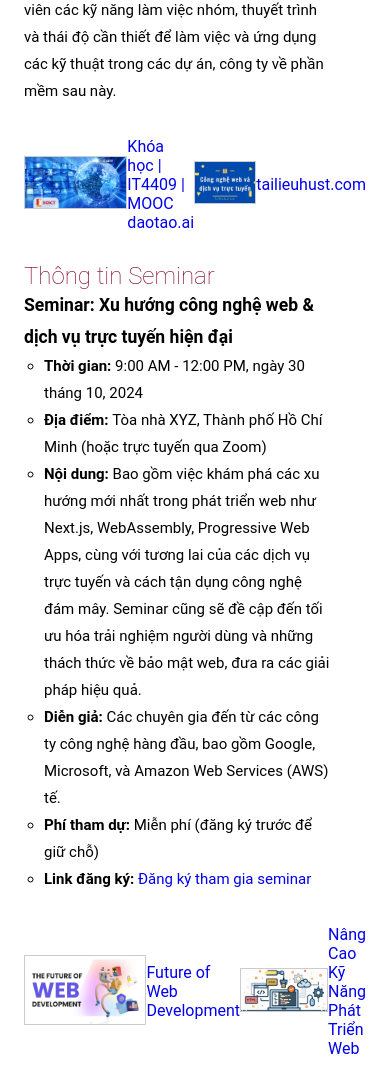
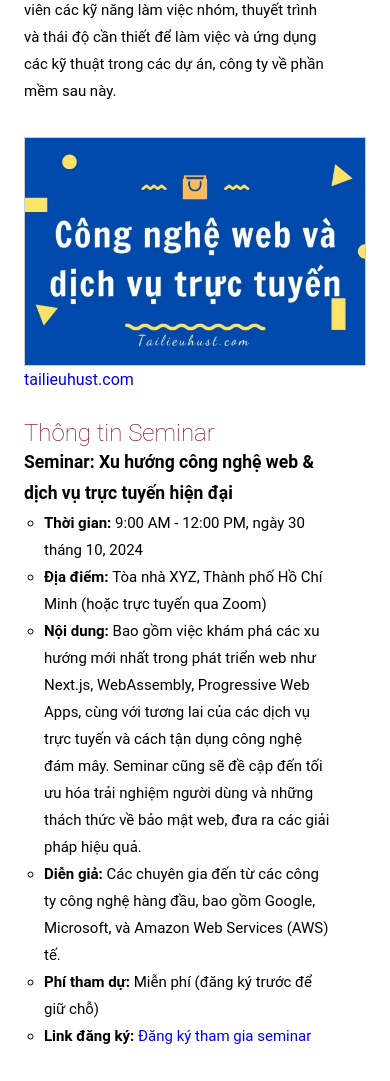
Before and after one commit to cuhp293/2024.1-Web-technologies-and-e-Services, a plain HTML site: page ORA #1/index.html in a window 390 px wide. Shown: the part 713-1794 px from the top of the page. Drawn offline with Linux system fonts and the light colour scheme.

Commit message:
update image responsive

```diff
--- a/ORA #1/index.html
+++ b/ORA #1/index.html
@@ -129,26 +129,7 @@
                 </ul>
               </div>
               <div class="main-page-start-ad">
-                <a
-                  href="https://soict.daotao.ai/courses/course-v1:SoICT+IT4409+HoangPH/course/"
-                  class="main-page-start-ad-link"
-                  target="_blank"
-                >
-                  <img
-                    src="./asserts/img/start-image-ad-1.jpg"
-                    alt="start-image-ad-1"
-                    style="border: 1px solid #ccc"
-                  />
-                </a>
                 <div>
-                  <a
-                    href="https://soict.daotao.ai/courses/course-v1:SoICT+IT4409+HoangPH/course/"
-                    class="main-page-start-ad-link"
-                    target="_blank"
-                    >Khóa học | IT4409 | MOOC daotao.ai
-                  </a>
-                </div>
-
                   <a
                     href="https://tailieuhust.com/cong-nghe-web-va-dich-vu-truc-tuyen/"
                     class="main-page-start-ad-link"
@@ -167,6 +148,7 @@
                       target="_blank"
                       >tailieuhust.com
                     </a>
+                  </div>
                 </div>
               </div>
             </div>
@@ -222,29 +204,8 @@
                   </li>
                 </ul>
               </div>
-
               <div class="main-page-start-ad">
-                <a
-                  href="https://example.com/"
-                  class="main-page-start-ad-link"
-                  target="_blank"
-                >
-                  <img
-                    src="./asserts/img/seminar-ad-1.jpg"
-                    alt="start-image-ad"
-                    style="border: 1px solid #ccc"
-                  />
-                </a>
                 <div>
-                  <a
-                    href="https://example.com/"
-                    class="main-page-start-ad-link"
-                    target="_blank"
-                    >Future of Web Development
-                  </a>
-                </div>
-
-                <br />
                   <a
                     href="https://example.com/"
                     class="main-page-start-ad-link"
@@ -252,7 +213,7 @@
                   >
                     <img
                       src="./asserts/img/seminar-ad-2.jfif"
-                    alt="start-image-ad"
+                      alt="seminar ad"
                       style="border: 1px solid #ccc"
                     />
                   </a>
@@ -263,6 +224,7 @@
                       target="_blank"
                       >Nâng Cao Kỹ Năng Phát Triển Web
                     </a>
+                  </div>
                 </div>
               </div>
             </div>
@@ -306,6 +268,7 @@
                 </ul>
               </div>
               <div class="main-page-start-ad">
+                <div>
                   <a
                     href="https://www.facebook.com/samsungvietnamrnd/"
                     class="main-page-start-ad-link"
@@ -314,7 +277,7 @@
                   >
                     <img
                       src="./asserts/img/company-ad.jpg"
-                    alt="start-image-ad"
+                      alt="samsung vietnam rnd"
                       style="border: 1px solid #ccc"
                     />
                   </a>
@@ -326,6 +289,7 @@
                       class="tablet-set-block"
                       >SamsungVietnam RnD (Facebook)
                     </a>
+                  </div>
                 </div>
               </div>
             </div>
@@ -380,7 +344,7 @@
                   </li>
                   <li class="main-page-start-item">
                     <span style="font-weight: bold">Phân bố: </span>
-                    3(2-2-0-6)
+                    3 (2-2-0-6)
                   </li>
                   <li class="main-page-start-item">
                     <span style="font-weight: bold">Điều phối viên: </span>
@@ -404,6 +368,7 @@
                 </ul>
               </div>
               <div class="main-page-start-ad">
+                <div>
                   <a
                     href="https://soict.daotao.ai/courses/course-v1:SoICT+IT4409+2022-1/about"
                     class="main-page-start-ad-link"
@@ -411,7 +376,7 @@
                   >
                     <img
                       src="./asserts/img/start-image-ad-1.jpg"
-                    alt="start-image-ad"
+                      alt="soict.daotao.ai"
                       style="border: 1px solid #ccc"
                     />
                   </a>
@@ -423,6 +388,7 @@
                     >
                       Khóa học | IT4409 | MOOC daotao.ai
                     </a>
+                  </div>
                 </div>
               </div>
             </div>
@@ -460,8 +426,8 @@
                   </li>
                 </ul>
               </div>
-
               <div class="main-page-start-ad">
+                <div>
                   <a
                     href="https://qldt.hust.edu.vn/#danh-sach-lop"
                     class="main-page-start-ad-link"
@@ -469,7 +435,7 @@
                   >
                     <img
                       src="./asserts/img/subject-ad.jpg"
-                    alt="start-image-ad"
+                      alt="qldt"
                       style="border: 1px solid #ccc"
                     />
                   </a>
@@ -480,6 +446,7 @@
                       target="_blank"
                       >Hệ thống Quản trị Đại học trực tuyến (QLĐT)
                     </a>
+                  </div>
                 </div>
               </div>
             </div>
@@ -550,8 +517,8 @@
                   </li>
                 </ul>
               </div>
-
               <div class="main-page-start-ad">
+                <div>
                   <a
                     href="https://www.w3schools.com/html/default.asp"
                     class="main-page-start-ad-link"
@@ -559,7 +526,7 @@
                   >
                     <img
                       src="./asserts/img/html-ad.png"
-                    alt="start-image-ad"
+                      alt="html tutorial"
                       style="border: 1px solid #ccc; height: auto; width: 50%"
                     />
                   </a>
@@ -570,6 +537,7 @@
                       target="_blank"
                       >W3Schools HTML Tutorial
                     </a>
+                  </div>
                 </div>
               </div>
             </div>
@@ -596,8 +564,8 @@
                   </li>
                 </ul>
               </div>
-
               <div class="main-page-start-ad">
+                <div>
                   <a
                     href="https://www.w3schools.com/css/default.asp"
                     class="main-page-start-ad-link"
@@ -605,7 +573,7 @@
                   >
                     <img
                       src="./asserts/img/css-ad.png"
-                    alt="start-image-ad"
+                      alt="css tutorial"
                       style="border: 1px solid #ccc"
                     />
                   </a>
@@ -617,6 +585,7 @@
                     >
                       W3Schools CSS Tutorial
                     </a>
+                  </div>
                 </div>
               </div>
             </div>
@@ -643,8 +612,8 @@
                   </li>
                 </ul>
               </div>
-
               <div class="main-page-start-ad">
+                <div>
                   <a
                     href="https://www.w3schools.com/js/default.asp"
                     class="main-page-start-ad-link"
@@ -652,7 +621,7 @@
                   >
                     <img
                       src="./asserts/img/js-ad.png"
-                    alt="start-image-ad"
+                      alt="javascript tutorial"
                       style="border: 1px solid #ccc; height: auto; width: 50%"
                     />
                   </a>
@@ -664,6 +633,7 @@
                     >
                       W3Schools JavaScript Tutorial
                     </a>
+                  </div>
                 </div>
               </div>
             </div>
@@ -693,7 +663,6 @@
                   </li>
                 </ul>
               </div>
-
               <div class="main-page-start-ad">
                 <a
                   href="https://example.com"
@@ -702,7 +671,7 @@
                 >
                   <img
                     src="./asserts/img/framework.png"
-                    alt="start-image-ad"
+                    alt="framework image"
                     style="border: 1px solid #ccc"
                   />
                 </a>
```
Lines whose indentation alone changed are shown as unchanged.
